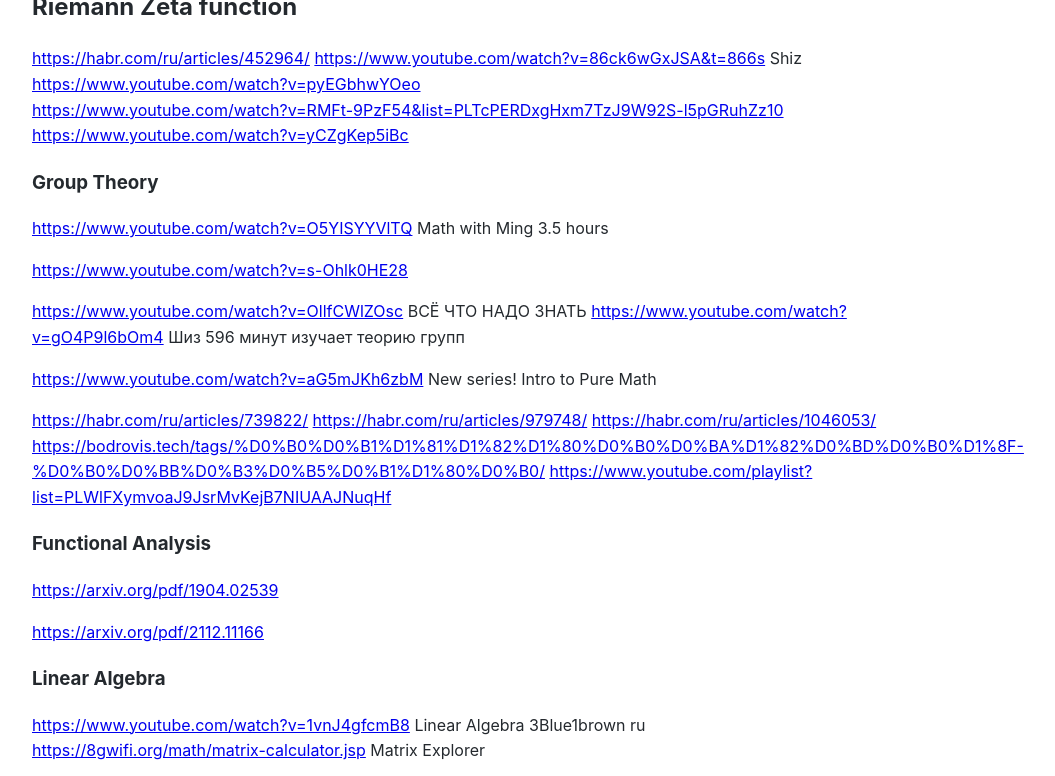
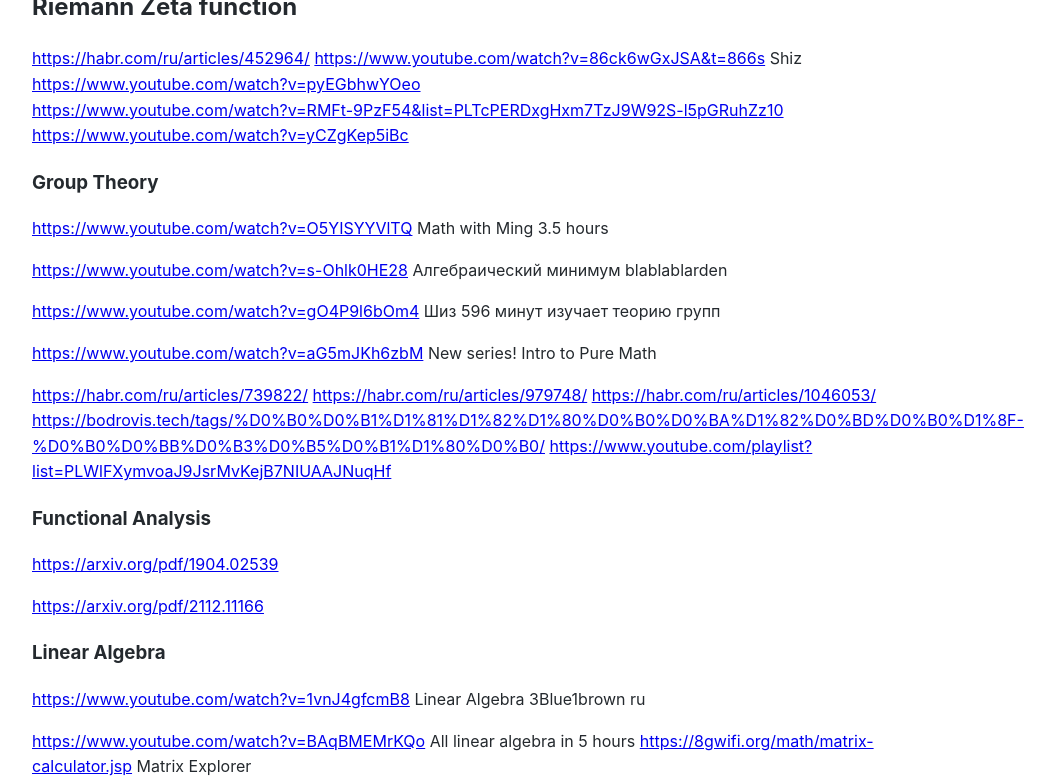
Before and after one commit to Michael-Lubinsky/michael-lubinsky.github.com, a Jekyll site: the page built from math/math.md, in a window 1280 px wide and 900 px high, scrolled down 3442 px, cut to the strip 0-776 px from the top of the window. Shown: the whole strip, without its empty margins (158-1213 px from the left). Built offline with Jekyll 4.4.1, drawn with Linux system fonts in a browser that asks for light colours; our own code applies the rules of GitHub Pages for plain Markdown files.

Commit message:
Update math.md

```diff
--- a/math/math.md
+++ b/math/math.md
@@ -141,9 +141,9 @@
 ### Group Theory
 <https://www.youtube.com/watch?v=O5YISYYVlTQ> Math with Ming  3.5 hours
 
-<https://www.youtube.com/watch?v=s-Ohlk0HE28>
+<https://www.youtube.com/watch?v=s-Ohlk0HE28> Алгебраический минимум blablablarden
 
-<https://www.youtube.com/watch?v=OllfCWlZOsc>  ВСЁ ЧТО НАДО ЗНАТЬ
+
 <https://www.youtube.com/watch?v=gO4P9l6bOm4> Шиз 596 минут изучает теорию групп
 
 <https://www.youtube.com/watch?v=aG5mJKh6zbM>
@@ -163,6 +163,8 @@
 
 ### Linear Algebra
 <https://www.youtube.com/watch?v=1vnJ4gfcmB8> Linear Algebra 3Blue1brown ru
+
+<https://www.youtube.com/watch?v=BAqBMEMrKQo> All linear algebra in 5 hours
 <https://8gwifi.org/math/matrix-calculator.jsp> Matrix Explorer
 
 <img width="670" height="311" alt="image" src="https://github.com/user-attachments/assets/a575b21f-ad0b-446a-aae6-534931fae1b6" />
```
